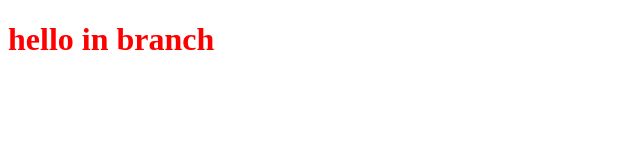
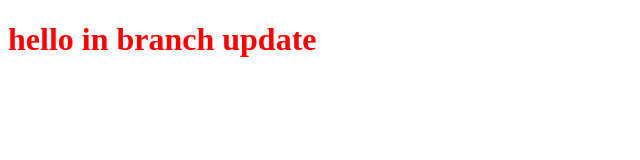
Before and after one commit to MariaamNegm/trial3fork, a plain HTML site: page index.html in a window 1280 px wide. Shown: the whole page, without its empty margins (0-640 px from the left). Drawn offline with Linux system fonts and the light colour scheme.

Commit message:
Update index.html

```diff
--- a/index.html
+++ b/index.html
@@ -4,7 +4,7 @@
     <link rel="stylesheet" href="style.css">
 </head>
 <body>
- <h1>hello in branch </h1>
+ <h1>hello in branch  update</h1>
  <script src="app.js"></script>
 </body>
 </html>
```
